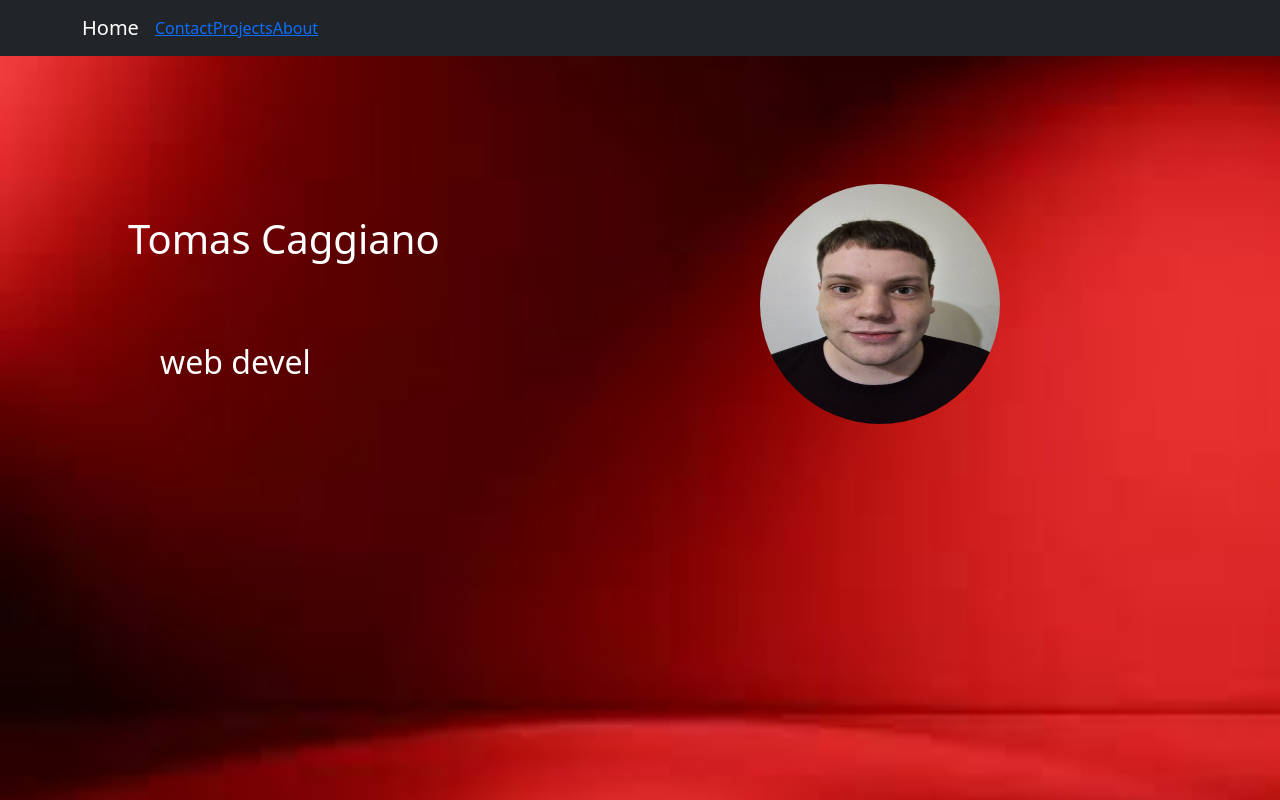
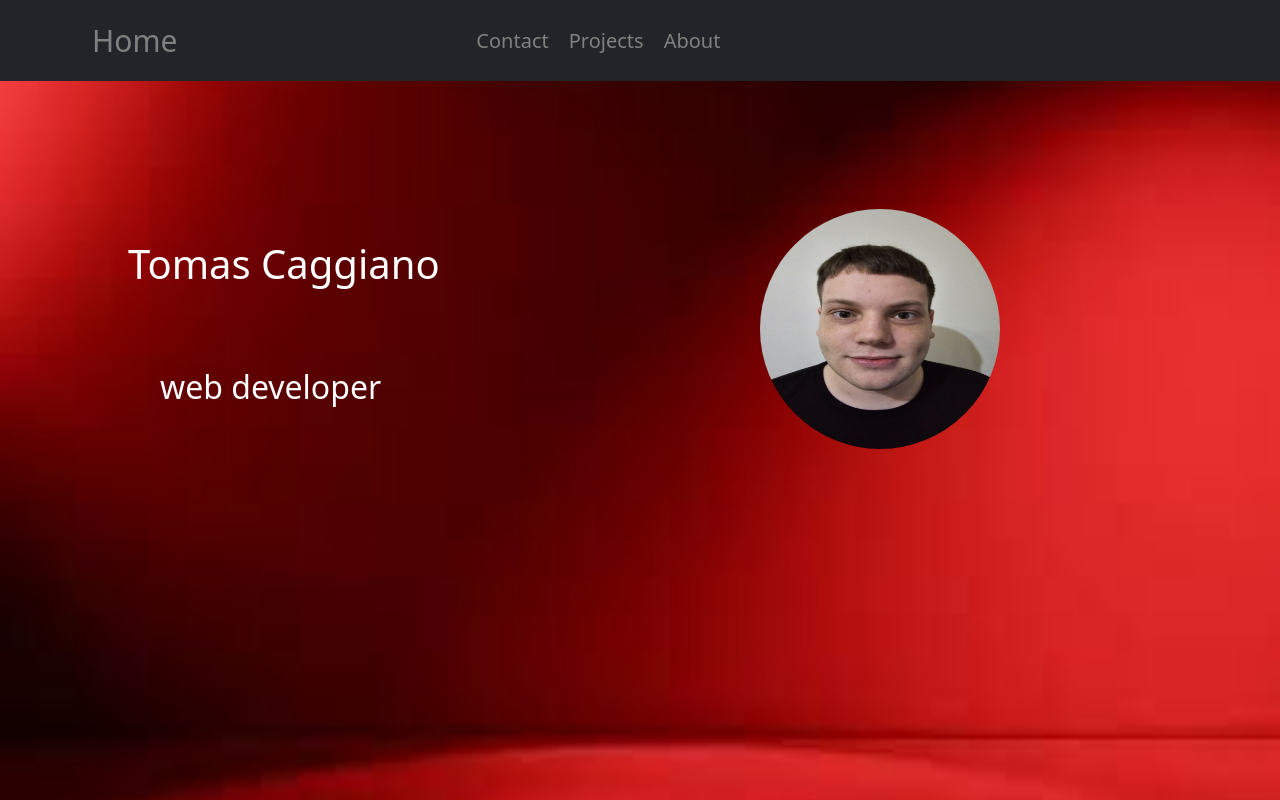
Before and after one commit to TomasCaggiano/portfolio, a React (Vite) app: page / in a window 1280 px wide. Shown: the top 800 px of the page. Built offline with nearby package versions, Linux system fonts and the light colour scheme.

Commit message:
arreglos

```diff
--- a/src/components/Home/Home.jsx
+++ b/src/components/Home/Home.jsx
@@ -16,7 +16,7 @@ const Home = () => {
       } else {
         clearInterval(interval);
       }
-    }, 250); // Ajusta la velocidad de la animación aquí (milisegundos)
+    }, 150); // Ajusta la velocidad de la animación aquí (milisegundos)
 
     return () => clearInterval(interval);
   }, [fullname]);
@@ -31,8 +31,8 @@ const Home = () => {
       } else {
         clearInterval(interval);
       }
-    }, 250); // Ajusta la velocidad de la animación aquí (milisegundos)
-  }, 3250)
+    }, 150); // Ajusta la velocidad de la animación aquí (milisegundos)
+  }, 2100)
     return () => clearInterval(inicio);
   }, [fulltext]);
 
--- /dev/null
+++ b/src/components/NavBar/NavBar.css
@@ -0,0 +1,22 @@
+.navbar a{
+    color: grey;
+    margin: 10px;
+    text-decoration: none;
+    transition: 1s;
+}
+
+.navbar a:hover{
+    text-decoration: underline;
+    color: white;
+}
+
+.nav1{
+    font-size: 30px;
+}
+.me-auto a{
+    font-size: 20px;
+}
+
+.me-auto{
+    margin-left: 25%;
+}
--- a/src/components/NavBar/NavBar.jsx
+++ b/src/components/NavBar/NavBar.jsx
@@ -3,13 +3,13 @@ import Navbar from 'react-bootstrap/Navbar';
 import Container from 'react-bootstrap/Container';
 import Nav from 'react-bootstrap/Nav';
 import { Link } from 'react-router-dom';
-
+import './NavBar.css'
 function NavBar() {
   return (
     <>
-      <Navbar bg="dark" variant="dark">
+      <Navbar bg="dark" variant="dark" className='navbar'>
         <Container>
-          <Navbar.Brand to="/">Home</Navbar.Brand>
+          <Link className='nav1' to="/">Home</Link>
           <Nav className="me-auto">
             <Link to="/contact">Contact</Link>
             <Link to="/projects">Projects</Link>
--- a/src/components/Projects/Projects.jsx
+++ b/src/components/Projects/Projects.jsx
@@ -7,15 +7,6 @@ const Projects = () => {
     <div className='projects-container'>
       <h1 className='projects-heading'>My Projects</h1>
       <div className='projects-grid'>
-        <Products
-          img="/images/api.PNG"
-          title="e-commerce-API"
-          desc="Este proyecto de e-commerce desarrollado con React y Bootstrap ofrece una plataforma robusta para compras en línea, enfocándose en una experiencia de usuario fluida y adaptable. Integrado con una API para la gestión dinámica de productos,
-          el sitio permite a los usuarios buscar, filtrar y agregar artículos al carrito de manera intuitiva. El diseño responsive asegura una navegación consistente en dispositivos móviles y de escritorio, mientras que la configuración optimizada con Vite facilita un despliegue eficiente en GitHub Pages.
-          Con funcionalidades esenciales como la gestión de carritos y un proceso de compra simulado, este proyecto no solo exhibe competencia en desarrollo front-end, sino también la capacidad para implementar soluciones escalables y adaptativas para negocios de e-commerce."
-          link="Ver más"
-          url="https://tomascaggiano.github.io/e-commerce-ap-/"
-        />
 
         <Products
           img="/images/firebase.PNG"
@@ -26,6 +17,16 @@ const Projects = () => {
           link="Ver más"
           url="https://e-commerce-firebase1.netlify.app/"
         />
+
+        <Products
+          img="/images/api.PNG"
+          title="e-commerce-API"
+          desc="Este proyecto de e-commerce desarrollado con React y Bootstrap ofrece una plataforma robusta para compras en línea, enfocándose en una experiencia de usuario fluida y adaptable. Integrado con una API para la gestión dinámica de productos,
+          el sitio permite a los usuarios buscar, filtrar y agregar artículos al carrito de manera intuitiva. El diseño responsive asegura una navegación consistente en dispositivos móviles y de escritorio, mientras que la configuración optimizada con Vite facilita un despliegue eficiente en GitHub Pages.
+          Con funcionalidades esenciales como la gestión de carritos y un proceso de compra simulado, este proyecto no solo exhibe competencia en desarrollo front-end, sino también la capacidad para implementar soluciones escalables y adaptativas para negocios de e-commerce."
+          link="Ver más"
+          url="https://tomascaggiano.github.io/e-commerce-ap-/"
+        />
       </div>
     </div>
   );
```
